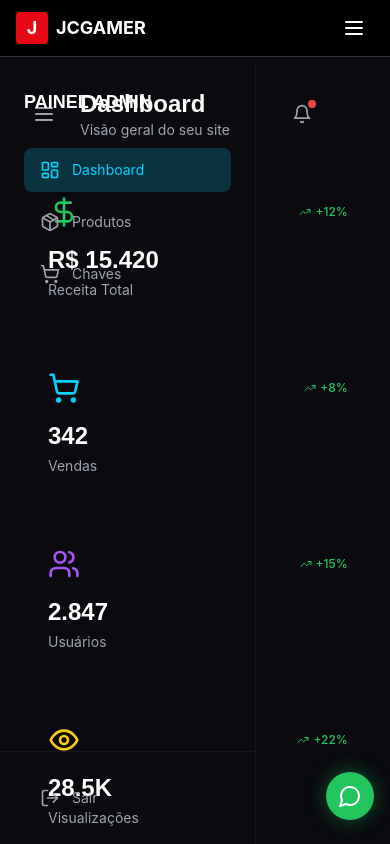
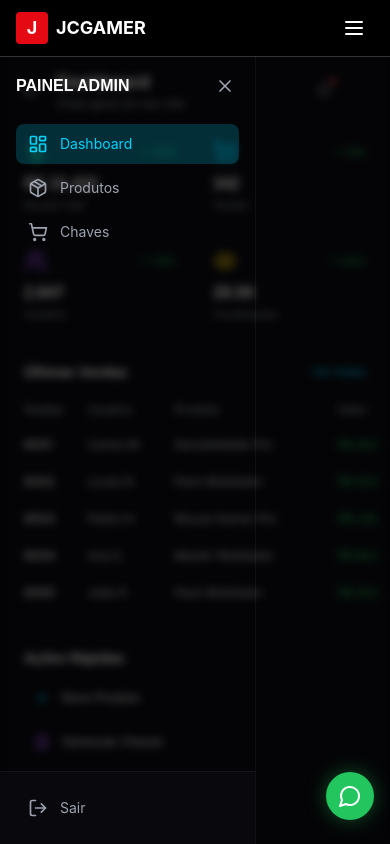
Before and after one commit to jcgamercontatos-png/mobilador-site, a Next.js app: page /admin in a window 390 px wide. Both pictures are taken after a click on the button 44 px from the left and 114 px from the top of the page. Shown: the top 844 px of the page. Built offline with nearby package versions, Linux system fonts and the light colour scheme.

Commit message:
Otimiza dashboard admin para mobile - responsivo

```diff
--- a/src/app/admin/page.tsx
+++ b/src/app/admin/page.tsx
@@ -59,18 +59,34 @@ export default function AdminPage() {
   }
 
   return (
-    <div className="min-h-screen pt-16 bg-dark-900">
-      <div className="flex">
+    <div className="min-h-screen pt-14 md:pt-16 bg-dark-900">
+      {/* Overlay do mobile sidebar */}
+      {sidebarOpen && (
+        <div
+          className="fixed inset-0 bg-black/60 backdrop-blur-sm z-30 lg:hidden"
+          onClick={() => setSidebarOpen(false)}
+        />
+      )}
+
+      <div className="flex relative">
         <aside
-          className={`fixed left-0 top-16 bottom-0 w-64 glass border-r border-white/5 z-40 transition-transform ${
+          className={`fixed left-0 top-14 md:top-16 bottom-0 w-64 glass border-r border-white/5 z-40 transition-transform duration-300 ${
             sidebarOpen ? "translate-x-0" : "-translate-x-full lg:translate-x-0"
           }`}
         >
-          <div className="p-6">
-            <h2 className="font-orbitron font-bold text-lg text-gradient mb-8">
+          <div className="p-4 md:p-6">
+            <div className="flex items-center justify-between mb-6 md:mb-8">
+              <h2 className="font-orbitron font-bold text-base md:text-lg text-gradient">
                 PAINEL ADMIN
              </h2>
-            <nav className="space-y-2">
+              <button
+                onClick={() => setSidebarOpen(false)}
+                className="lg:hidden p-1 text-gray-400 hover:text-white"
+              >
+                <X className="w-5 h-5" />
+             </button>
+           </div>
+            <nav className="space-y-1 md:space-y-2">
               {sidebarItems.map((item) => (
                 <button
                   key={item.label}
@@ -79,103 +95,115 @@ export default function AdminPage() {
                     setSidebarOpen(false);
                     router.push(item.path);
                   }}
-                  className={`w-full flex items-center gap-3 px-4 py-3 rounded-lg text-sm transition-all ${
+                  className={`w-full flex items-center gap-3 px-3 md:px-4 py-2.5 md:py-3 rounded-lg text-sm transition-all ${
                     activeSection === item.label.toLowerCase()
                       ? "bg-neon-blue/20 text-neon-blue"
                       : "text-gray-400 hover:text-white hover:bg-white/5"
                   }`}
                 >
-                  <item.icon className="w-5 h-5" />
-                  {item.label}
+                  <item.icon className="w-5 h-5 flex-shrink-0" />
+                  <span className="truncate">{item.label}</span>
                </button>
               ))}
            </nav>
          </div>
 
-          <div className="absolute bottom-0 left-0 right-0 p-6 border-t border-white/5">
-            <button className="w-full flex items-center gap-3 px-4 py-3 rounded-lg text-sm text-gray-400 hover:text-red-400 transition-colors">
-              <LogOut className="w-5 h-5" />
-              Sair
+          <div className="absolute bottom-0 left-0 right-0 p-4 md:p-6 border-t border-white/5 bg-dark-900/80 backdrop-blur-sm">
+            <button className="w-full flex items-center gap-3 px-3 md:px-4 py-2.5 md:py-3 rounded-lg text-sm text-gray-400 hover:text-red-400 transition-colors">
+              <LogOut className="w-5 h-5 flex-shrink-0" />
+              <span>Sair</span>
            </button>
          </div>
        </aside>
 
-        <main className="flex-1 lg:ml-64 p-6 lg:p-8">
-          <div className="flex items-center justify-between mb-8">
-            <div className="flex items-center gap-4">
+        <main className="flex-1 w-full lg:ml-64 p-3 sm:p-4 md:p-6 lg:p-8 max-w-full overflow-x-hidden">
+          <div className="flex items-center justify-between mb-4 md:mb-6 lg:mb-8 gap-2">
+            <div className="flex items-center gap-2 md:gap-4 min-w-0 flex-1">
               <button
                 onClick={() => setSidebarOpen(!sidebarOpen)}
-                className="lg:hidden p-2 text-gray-400"
+                className="lg:hidden p-2 text-gray-400 hover:text-white flex-shrink-0"
+                aria-label="Abrir menu"
               >
-                <Menu className="w-6 h-6" />
+                <Menu className="w-5 h-5 md:w-6 md:h-6" />
              </button>
-              <div>
-                <h1 className="font-orbitron font-bold text-2xl">Dashboard</h1>
-                <p className="text-gray-400 text-sm">
+              <div className="min-w-0 flex-1">
+                <h1 className="font-orbitron font-bold text-lg sm:text-xl md:text-2xl truncate">
+                  Dashboard
+               </h1>
+                <p className="text-gray-400 text-xs md:text-sm truncate">
                   Visão geral do seu site
                </p>
              </div>
            </div>
-            <div className="flex items-center gap-3">
-              <button className="relative p-2 text-gray-400 hover:text-white transition-colors">
-                <Bell className="w-5 h-5" />
-                <span className="absolute top-1 right-1 w-2 h-2 bg-red-500 rounded-full" />
+            <div className="flex items-center gap-2 md:gap-3 flex-shrink-0">
+              <button
+                className="relative p-1.5 md:p-2 text-gray-400 hover:text-white transition-colors"
+                aria-label="Notificações"
+              >
+                <Bell className="w-4 h-4 md:w-5 md:h-5" />
+                <span className="absolute top-0.5 right-0.5 md:top-1 md:right-1 w-1.5 h-1.5 md:w-2 md:h-2 bg-red-500 rounded-full" />
              </button>
-              <div className="w-10 h-10 rounded-full bg-gradient-neon flex items-center justify-center text-dark-900 font-bold">
+              <div className="w-8 h-8 md:w-10 md:h-10 rounded-full bg-gradient-neon flex items-center justify-center text-dark-900 font-bold text-sm md:text-base">
                 A
              </div>
            </div>
          </div>
 
-          <div className="grid grid-cols-1 sm:grid-cols-2 lg:grid-cols-4 gap-6 mb-8">
+          <div className="grid grid-cols-2 lg:grid-cols-4 gap-3 md:gap-4 lg:gap-6 mb-4 md:mb-6 lg:mb-8">
             {stats.map((stat, i) => (
               <motion.div
                 key={i}
                 initial={{ opacity: 0, y: 20 }}
                 animate={{ opacity: 1, y: 0 }}
                 transition={{ delay: i * 0.1 }}
-                className="glass-card p-6"
+                className="glass-card p-3 sm:p-4 md:p-6"
               >
-                <div className="flex items-center justify-between mb-4">
-                  <stat.icon className={`w-8 h-8 ${stat.color}`} />
-                  <span className="text-xs text-neon-green font-medium flex items-center gap-1">
-                    <TrendingUp className="w-3 h-3" />
+                <div className="flex items-center justify-between mb-2 md:mb-4">
+                  <stat.icon className={`w-6 h-6 md:w-8 md:h-8 ${stat.color}`} />
+                  <span className="text-[10px] md:text-xs text-neon-green font-medium flex items-center gap-0.5 md:gap-1">
+                    <TrendingUp className="w-2.5 h-2.5 md:w-3 md:h-3" />
                     {stat.change}
                  </span>
                </div>
-                <p className="font-orbitron font-bold text-2xl">{stat.value}</p>
-                <p className="text-gray-400 text-sm mt-1">{stat.label}</p>
+                <p className="font-orbitron font-bold text-base sm:text-lg md:text-2xl truncate">
+                  {stat.value}
+               </p>
+                <p className="text-gray-400 text-[10px] md:text-sm mt-0.5 md:mt-1 truncate">
+                  {stat.label}
+               </p>
              </motion.div>
             ))}
          </div>
 
-          <div className="grid lg:grid-cols-3 gap-6 mb-8">
-            <div className="lg:col-span-2 glass-card p-6">
-              <div className="flex items-center justify-between mb-6">
-                <h2 className="font-orbitron font-bold text-lg">
+          <div className="grid grid-cols-1 lg:grid-cols-3 gap-3 md:gap-4 lg:gap-6 mb-4 md:mb-6 lg:mb-8">
+            <div className="lg:col-span-2 glass-card p-3 sm:p-4 md:p-6">
+              <div className="flex items-center justify-between mb-3 md:mb-6">
+                <h2 className="font-orbitron font-bold text-sm sm:text-base md:text-lg">
                   Últimas Vendas
                </h2>
-                <button className="text-neon-blue text-sm hover:underline">
+                <button className="text-neon-blue text-xs md:text-sm hover:underline flex-shrink-0">
                   Ver todas
                </button>
              </div>
-              <div className="overflow-x-auto">
-                <table className="w-full text-sm">
+              <div className="overflow-x-auto -mx-3 sm:-mx-4 md:-mx-6">
+                <div className="inline-block min-w-full align-middle">
+                  <div className="px-3 sm:px-4 md:px-6">
+                    <table className="w-full text-xs sm:text-sm min-w-[500px]">
                       <thead>
                         <tr className="border-b border-white/5">
-                      <th className="text-left py-3 text-gray-400 font-medium">
+                          <th className="text-left py-2 md:py-3 text-gray-400 font-medium whitespace-nowrap">
                             Pedido
                          </th>
-                      <th className="text-left py-3 text-gray-400 font-medium">
+                          <th className="text-left py-2 md:py-3 text-gray-400 font-medium whitespace-nowrap">
                             Usuário
                          </th>
-                      <th className="text-left py-3 text-gray-400 font-medium">
+                          <th className="text-left py-2 md:py-3 text-gray-400 font-medium whitespace-nowrap">
                             Produto
                          </th>
-                      <th className="text-left py-3 text-gray-400 font-medium">
+                          <th className="text-left py-2 md:py-3 text-gray-400 font-medium whitespace-nowrap">
                             Valor
                          </th>
-                      <th className="text-left py-3 text-gray-400 font-medium">
+                          <th className="text-left py-2 md:py-3 text-gray-400 font-medium whitespace-nowrap">
                             Status
                          </th>
                        </tr>
@@ -183,15 +211,23 @@ export default function AdminPage() {
                       <tbody>
                         {recentOrders.map((order) => (
                           <tr key={order.id} className="border-b border-white/5">
-                        <td className="py-3 font-medium">{order.id}</td>
-                        <td className="py-3 text-gray-300">{order.user}</td>
-                        <td className="py-3 text-gray-300">{order.product}</td>
-                        <td className="py-3 font-orbitron text-neon-green">
+                            <td className="py-2 md:py-3 font-medium whitespace-nowrap">
+                              {order.id}
+                           </td>
+                            <td className="py-2 md:py-3 text-gray-300 whitespace-nowrap">
+                              {order.user}
+                           </td>
+                            <td className="py-2 md:py-3 text-gray-300">
+                              <span className="block max-w-[120px] truncate">
+                                {order.product}
+                             </span>
+                           </td>
+                            <td className="py-2 md:py-3 font-orbitron text-neon-green whitespace-nowrap">
                               {order.value}
                            </td>
-                        <td className="py-3">
+                            <td className="py-2 md:py-3">
                               <span
-                            className={`px-2 py-1 rounded-full text-xs font-medium ${
+                                className={`px-2 py-0.5 md:py-1 rounded-full text-[10px] md:text-xs font-medium whitespace-nowrap inline-block ${
                                   order.status === "Pago"
                                     ? "bg-neon-green/20 text-neon-green"
                                     : "bg-yellow-400/20 text-yellow-400"
@@ -206,12 +242,14 @@ export default function AdminPage() {
                    </table>
                  </div>
                </div>
+             </div>
+           </div>
 
-            <div className="glass-card p-6">
-              <h2 className="font-orbitron font-bold text-lg mb-6">
+            <div className="glass-card p-3 sm:p-4 md:p-6">
+              <h2 className="font-orbitron font-bold text-sm sm:text-base md:text-lg mb-3 md:mb-6">
                 Ações Rápidas
              </h2>
-              <div className="space-y-3">
+              <div className="space-y-2 md:space-y-3">
                 {[
                   { label: "Novo Produto", icon: Plus, color: "text-neon-blue", path: "/admin/produtos" },
                   { label: "Gerenciar Chaves", icon: FileText, color: "text-neon-purple", path: "/admin/chaves" },
@@ -219,10 +257,10 @@ export default function AdminPage() {
                   <button
                     key={i}
                     onClick={() => router.push(action.path)}
-                    className="w-full flex items-center gap-3 p-3 rounded-lg glass hover:bg-white/5 transition-all text-left"
+                    className="w-full flex items-center gap-3 p-2.5 md:p-3 rounded-lg glass hover:bg-white/5 transition-all text-left"
                   >
-                    <action.icon className={`w-5 h-5 ${action.color}`} />
-                    <span className="text-sm">{action.label}</span>
+                    <action.icon className={`w-4 h-4 md:w-5 md:h-5 ${action.color} flex-shrink-0`} />
+                    <span className="text-xs md:text-sm truncate">{action.label}</span>
                  </button>
                 ))}
              </div>
--- a/src/app/produtos/page.tsx
+++ b/src/app/produtos/page.tsx
@@ -1,147 +1,73 @@
 "use client";
-
-import { motion } from "framer-motion";
-import { Download, Smartphone, Star, Zap, Shield, Gamepad2, ChevronRight } from "lucide-react";
+import { Smartphone, Star, Zap, Gamepad2, ChevronRight } from "lucide-react";
 import Link from "next/link";
 
-const digitalProducts = [
-  {
-    id: "1",
-    name: "GG Mouse Pro",
-    category: "App",
-    price: "Grátis",
-    description: "Aplicativo para configurar sensibilidade, mapear teclas e jogar Free Fire com teclado e mouse no celular.",
-    features: [
-      "Sensibilidade profissional",
-      "Mapeamento de teclas",
-      "Compatível com emuladores",
-      "Interface intuitiva",
-    ],
-    icon: Smartphone,
-    href: "https://play.google.com/store/apps/details?id=com.zjx.ztezscreenshot&pcampaignid=web_share",
-  },
-  {
-    id: "2",
-    name: "Sensibilidade PRO",
-    category: "Configuração",
-    price: "R$ 19,90",
-    description: "Configuração de sensibilidade calibrada para Free Fire com DPI, mirra e grip otimizados para seu estilo de jogo.",
-    features: [
-      "DPI customizado",
-      "Mirra e grip otimizados",
-      "Suporte vitalício",
-      "Atualizações gratuitas",
-    ],
-    icon: Zap,
-    href: "https://wa.me/5521973199886?text=Ol%C3%A1!%20Quero%20comprar%20a%20Sensibilidade%20PRO",
-  },
-  {
-    id: "3",
-    name: "Pack de Configurações",
-    category: "Pacote",
-    price: "R$ 34,90",
-    description: "Pacote completo com múltiplas configurações de sensibilidade para diferentes estilos de gameplay e dispositivos.",
-    features: [
-      "5 configurações diferentes",
-      "Para todos os dispositivos",
-      "Suporte VIP",
-      "Atualizações mensais",
-    ],
-    icon: Gamepad2,
-    href: "https://wa.me/5521973199886?text=Ol%C3%A1!%20Quero%20comprar%20o%20Pack%20de%20Configura%C3%A7%C3%B5es",
-  },
+const products = [
+  { id: "1", name: "GG Mouse Pro", category: "App", price: "Gratis", desc: "App para sensibilidade, teclas e jogar Free Fire com mouse e teclado no celular.", feats: ["Sensibilidade pro", "Mapeamento de teclas", "Compativel com emuladores", "Interface intuitiva"], icon: Smartphone, href: "https://play.google.com/store/apps/details?id=com.zjx.ztezscreenshot&pcampaignid=web_share", btn: "Baixar" },
+  { id: "2", name: "Sensibilidade PRO", category: "Configuracao", price: "R$ 19,90", desc: "Configuracao calibrada para Free Fire com DPI, mira e grip otimizados.", feats: ["DPI customizado", "Mira e grip otimizados", "Suporte vitalicio", "Atualizacoes gratis"], icon: Zap, href: "https://wa.me/5521973199886?text=Ola", btn: "Comprar" },
+  { id: "3", name: "Pack de Configuracoes", category: "Pacote", price: "R$ 34,90", desc: "Pacote completo com multiplas configuracoes para diferentes estilos.", feats: ["5 configuracoes diferentes", "Todos os dispositivos", "Suporte VIP", "Atualizacoes mensais"], icon: Gamepad2, href: "https://wa.me/5521973199886?text=Ola", btn: "Comprar" }
 ];
 
-export default function ProdutosPage() {
+export default function Page() {
   return (
-    <div className="min-h-screen pt-8 lg:pt-12 pb-6 lg:pb-8">
+    <div className="min-h-screen pt-24 lg:pt-28 pb-12 lg:pb-20 bg-black">
       <div className="max-w-7xl mx-auto px-4 sm:px-6 lg:px-8">
-        <motion.div
-          initial={{ opacity: 0, y: 16 }}
-          animate={{ opacity: 1, y: 0 }}
-          className="text-center mb-8 lg:mb-10"
-        >
-          <div className="inline-flex items-center gap-2 px-4 py-1.5 rounded-full border border-[#e50914]/40 bg-[#e50914]/10 mb-3">
-            <Star className="w-4 h-4 text-[#e50914]" />
-            <span className="text-xs font-semibold tracking-wider uppercase text-[#e50914]">
-              Produtos Digitais
-            </span>
+        <div className="text-center mb-10 lg:mb-16">
+          <div className="inline-flex items-center gap-2 px-4 py-2 rounded-full border border-red-600/40 bg-red-600/10 mb-5">
+            <Star className="w-4 h-4 text-red-600" />
+            <span className="text-sm font-semibold tracking-wider uppercase text-red-600">Produtos Digitais</span>
          </div>
-          <h1 className="text-[clamp(2rem,4vw,3rem)] font-bold text-white mb-2">
-            Nossos <span className="text-[#e50914]">Produtos</span>
+          <h1 className="text-3xl sm:text-4xl md:text-5xl lg:text-6xl font-bold text-white mb-4">
+            Nossos <span className="text-red-600">Produtos</span>
          </h1>
-          <p className="text-[#a0a0a0] text-sm md:text-base max-w-2xl mx-auto">
-            Apps, configurações e pacotes criados pela JCGAMER para elevar seu
-            desempenho no Free Fire.
-          </p>
-        </motion.div>
-
-        <div className="grid grid-cols-1 sm:grid-cols-2 lg:grid-cols-3 gap-3 lg:gap-4">
-          {digitalProducts.map((product, index) => (
-            <motion.div
-              key={product.id}
-              initial={{ opacity: 0, y: 20 }}
-              animate={{ opacity: 1, y: 0 }}
-              transition={{ delay: index * 0.08 }}
-              className="bg-[#0d0d0d] border border-[#222] rounded-lg overflow-hidden group hover:border-[#e50914]/50 transition-all"
-            >
-              <div className="p-3 flex flex-col items-center text-center border-b border-[#222]">
-                <div className="w-10 h-10 rounded-xl bg-[#e50914]/10 flex items-center justify-center mb-3 border border-[#e50914]/30">
-                  <product.icon className="w-5 h-5 text-[#e50914]" />
-                </div>
-                <span className="text-xs text-[#e50914] uppercase tracking-wider font-semibold mb-2">
-                  {product.category}
-                </span>
-                <h3 className="font-bold text-sm mb-2">
-                  {product.name}
-                </h3>
-                <p className="text-[#a0a0a0] text-xs leading-relaxed mb-3">
-                  {product.description}
+          <p className="text-gray-400 text-base md:text-lg max-w-2xl mx-auto leading-relaxed">
+            Apps, configuracoes e pacotes criados pela JCGAMER para elevar seu desempenho no Free Fire.
          </p>
        </div>
 
-              <div className="p-3">
-                <div className="space-y-1.5 mb-3">
-                  {product.features.map((feature, i) => (
-                    <div key={i} className="flex items-center gap-2 text-xs text-[#a0a0a0]">
-                      <div className="w-1.5 h-1.5 rounded-full bg-[#e50914]" />
-                      {feature}
+        <div className="grid grid-cols-1 sm:grid-cols-2 lg:grid-cols-3 gap-5 lg:gap-6 mb-12 lg:mb-16">
+          {products.map((p) => {
+            const Icon = p.icon;
+            return (
+              <div key={p.id} className="bg-[#0d0d0d] border border-[#222] rounded-xl hover:border-red-600/60 transition-all duration-300 flex flex-col">
+                <div className="p-6 sm:p-7 flex-1">
+                  <div className="flex flex-col items-center text-center">
+                    <div className="w-16 h-16 rounded-2xl bg-red-600/10 flex items-center justify-center mb-4 border border-red-600/30">
+                      <Icon className="w-8 h-8 text-red-600" />
                    </div>
+                    <span className="text-xs text-red-600 uppercase tracking-widest font-bold mb-2">{p.category}</span>
+                    <h2 className="font-bold text-xl sm:text-2xl mb-3 text-white">{p.name}</h2>
+                    <p className="text-gray-400 text-sm leading-relaxed">{p.desc}</p>
+                 </div>
+               </div>
+                <div className="border-t border-[#222] p-6 sm:p-7">
+                  <ul className="space-y-2.5 mb-6">
+                    {p.feats.map((f, i) => (
+                      <li key={i} className="flex items-start gap-3 text-sm text-gray-300">
+                        <span className="w-2 h-2 rounded-full bg-red-600 flex-shrink-0 mt-1.5" />
+                        <span>{f}</span>
+                     </li>
                     ))}
-                </div>
-
-                <div className="flex items-center justify-between">
-                  <span className="text-base font-bold text-white">
-                    {product.price}
-                  </span>
-                  <a
-                    href={product.href}
-                    target="_blank"
-                    rel="noopener noreferrer"
-                    className="bg-[#e50914] text-white px-3 py-1.5 rounded font-semibold text-xs hover:bg-[#f40612] transition-colors flex items-center gap-1"
-                  >
-                    {product.id === "1" ? "Baixar" : "Comprar"}
-                    <ChevronRight className="w-3 h-3" />
+                 </ul>
+                  <div className="flex items-center justify-between gap-3">
+                    <span className="text-2xl font-bold text-white">{p.price}</span>
+                    <a href={p.href} target="_blank" rel="noopener noreferrer" className="bg-red-600 text-white px-5 py-2.5 rounded-lg font-semibold text-sm hover:bg-red-700 transition-colors flex items-center gap-1">
+                      {p.btn}
+                      <ChevronRight className="w-4 h-4" />
                    </a>
                  </div>
                </div>
-            </motion.div>
-          ))}
+             </div>
+            );
+          })}
        </div>
 
-        <motion.div
-          initial={{ opacity: 0 }}
-          animate={{ opacity: 1 }}
-          transition={{ delay: 0.3 }}
-          className="text-center mt-8 lg:mt-10"
-        >
-          <Link
-            href="/loja"
-            className="text-[#a0a0a0] hover:text-white transition-colors text-sm inline-flex items-center gap-1"
-          >
-            Ver periféricos na loja <ChevronRight className="w-4 h-4" />
+        <div className="text-center">
+          <Link href="/loja" className="text-gray-400 hover:text-white transition-colors text-base sm:text-lg inline-flex items-center gap-2 font-medium">
+            Ver perifericos na loja
+            <ChevronRight className="w-5 h-5" />
          </Link>
-        </motion.div>
+       </div>
      </div>
    </div>
   );
```
Lines whose indentation alone changed are shown as unchanged.
